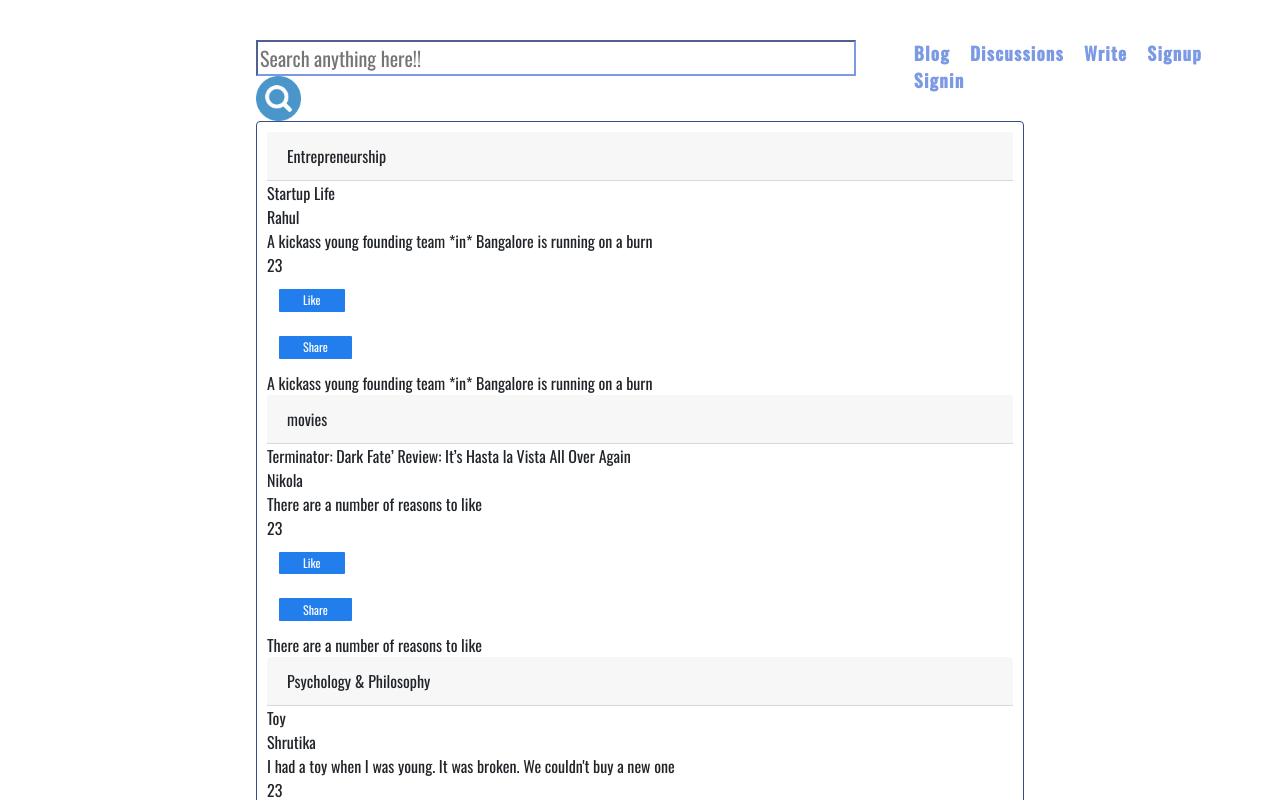
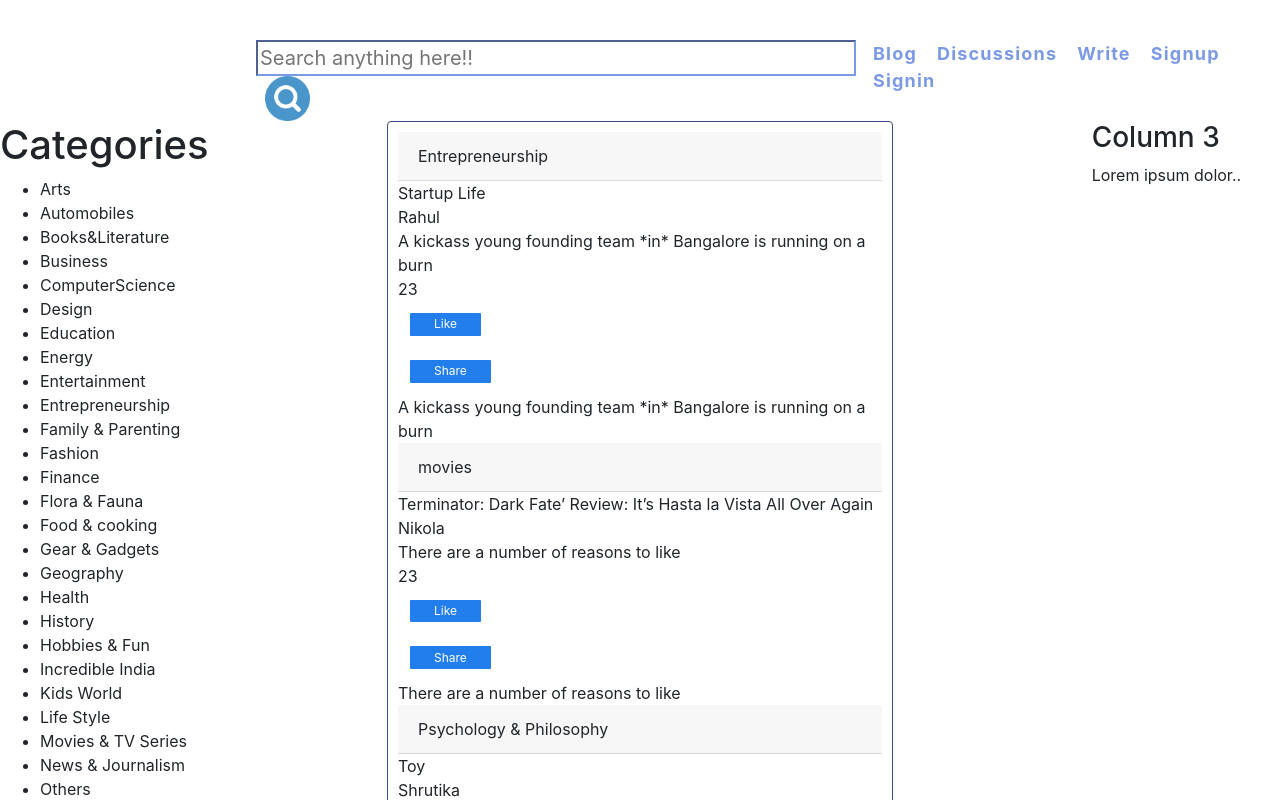
Before and after one commit to ShrutikaSingh/nblik_frontend, a React (Create React App) app: page /blog in a window 1280 px wide. Shown: the top 800 px of the page. Built offline with nearby package versions, Linux system fonts and the light colour scheme.

Commit message:
update post with proper display using bootstrap

```diff
--- a/src/containers/Blog/index.js
+++ b/src/containers/Blog/index.js
@@ -1,5 +1,4 @@
 import React, { Fragment} from 'react';
-import './style.css';
 import Header from '../Header/index';
 import NavBar from '../NavBar/index';
 import Category from '../Category/index';
@@ -8,10 +7,20 @@ import Post from "../Blog/Post/index";
 const Blog=props=> {
     return(
       <Fragment>
-        <Header/>
-        <Post/>
-        <NavBar/>
-        <Category/>
+          <Header/>
+            <div class="row">
+                <div class="col-sm-2">
+                  <Category/>
+                </div>
+                <div class="col-sm-8">
+                  <Post/>
+                </div>
+                <div class="col-sm-2">
+                  <h3>Column 3</h3>
+                  <p>Lorem ipsum dolor..</p>
+                </div>
+          <NavBar/>
+          </div>
       </Fragment>
   )
   }
```
